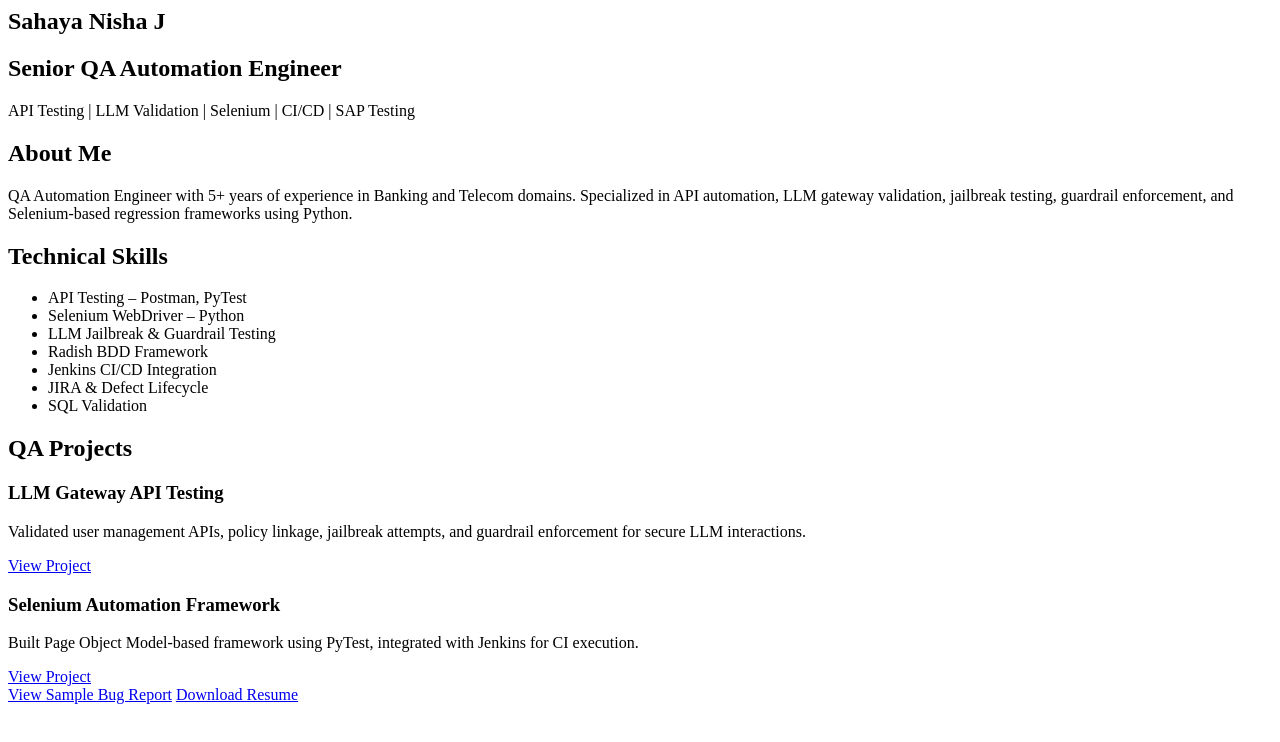
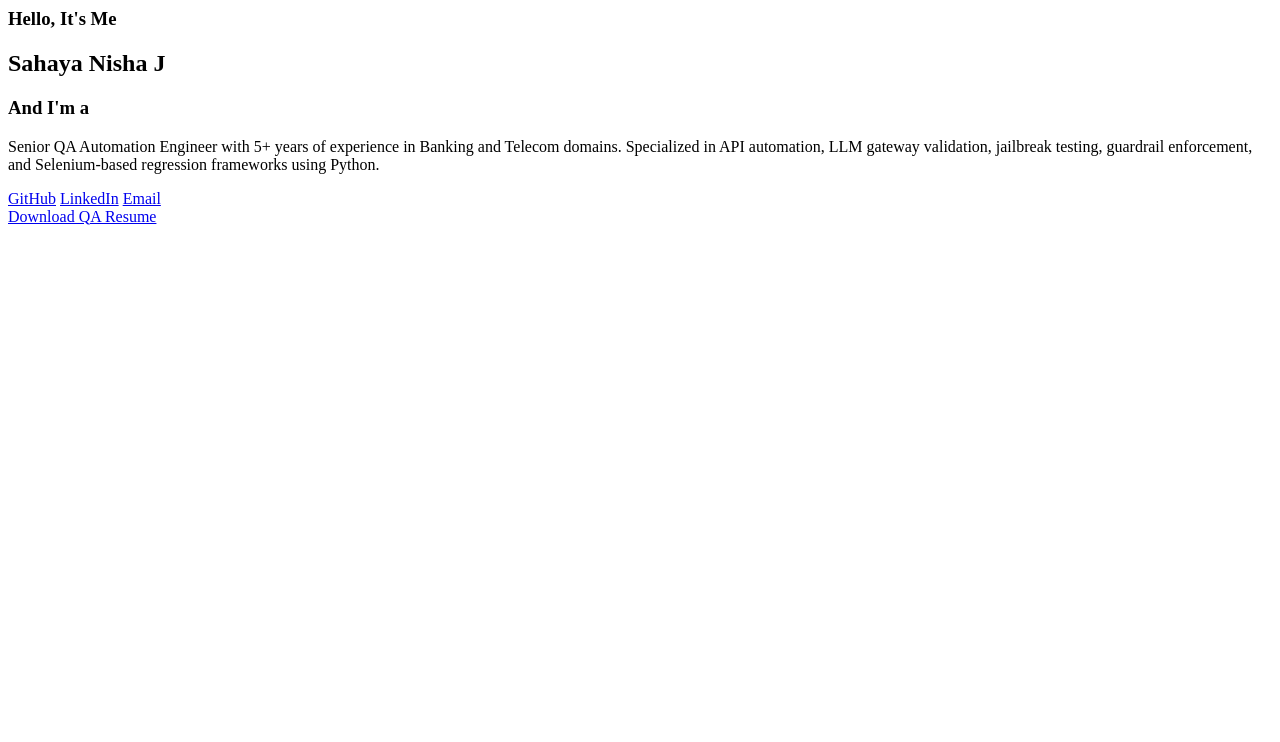
Before and after one commit to sahayanisha/sahayanisha.github.io, a plain HTML site: page index.html in a window 1280 px wide. Drawn offline with Linux system fonts and the light colour scheme.

Commit message:
Revamp home section and add social media links
Updated the home section with personal introduction and social media links.

```diff
--- a/index.html
+++ b/index.html
@@ -1,44 +1,23 @@
-<section id="hero">
-    <h1>Sahaya Nisha J</h1>
-    <h2>Senior QA Automation Engineer</h2>
-    <p>API Testing | LLM Validation | Selenium | CI/CD | SAP Testing</p>
+<section class="home" id="home">
+    <div class="home-content">
+        <h3>Hello, It's Me</h3>
+        <h1>Sahaya Nisha J</h1>
+        <h3>And I'm a <span class="multiple-text"></span></h3>
+
+        <p>
+            Senior QA Automation Engineer with 5+ years of experience in Banking and Telecom domains.
+            Specialized in API automation, LLM gateway validation, jailbreak testing, guardrail enforcement,
+            and Selenium-based regression frameworks using Python.
+        </p>
+
+        <div class="social-media">
+            <a href="https://github.com/sahayanisha" target="_blank">GitHub</a>
+            <a href="https://linkedin.com/in/yourprofile" target="_blank">LinkedIn</a>
+            <a href="mailto:yourmail@gmail.com">Email</a>
+        </div>
+
+        <a href="Sahaya_Nisha_QA_Resume.pdf" class="btn" download>
+            Download QA Resume
+        </a>
+    </div>
 </section>
-<section id="about">
-    <h2>About Me</h2>
-    <p>
-        QA Automation Engineer with 5+ years of experience in Banking and Telecom domains.
-        Specialized in API automation, LLM gateway validation, jailbreak testing, guardrail enforcement,
-        and Selenium-based regression frameworks using Python.
-    </p>
-</section>
-<section id="skills">
-    <h2>Technical Skills</h2>
-    <ul>
-        <li>API Testing – Postman, PyTest</li>
-        <li>Selenium WebDriver – Python</li>
-        <li>LLM Jailbreak & Guardrail Testing</li>
-        <li>Radish BDD Framework</li>
-        <li>Jenkins CI/CD Integration</li>
-        <li>JIRA & Defect Lifecycle</li>
-        <li>SQL Validation</li>
-    </ul>
-</section>
-<section id="projects">
-    <h2>QA Projects</h2>
-
-    <h3>LLM Gateway API Testing</h3>
-    <p>
-        Validated user management APIs, policy linkage, jailbreak attempts,
-        and guardrail enforcement for secure LLM interactions.
-    </p>
-    <a href="https://github.com/yourusername/llm-api-automation">View Project</a>
-
-    <h3>Selenium Automation Framework</h3>
-    <p>
-        Built Page Object Model-based framework using PyTest,
-        integrated with Jenkins for CI execution.
-    </p>
-    <a href="https://github.com/yourusername/selenium-framework">View Project</a>
-</section>
-<a href="assets/reports/sample_bug_report.pdf">View Sample Bug Report</a>
-<a href="Sahaya_Nisha_Resume.pdf" download>Download Resume</a>
```
